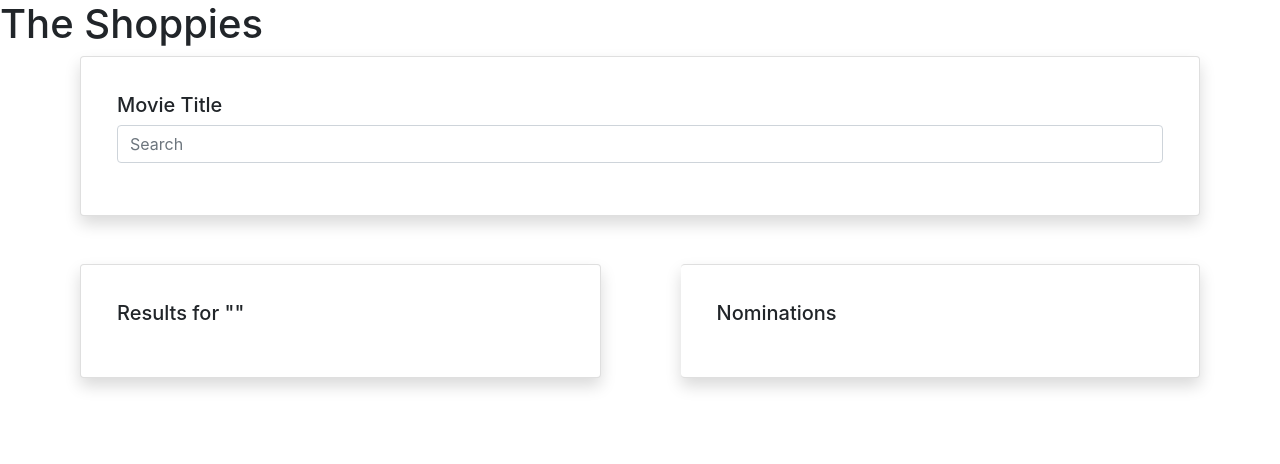
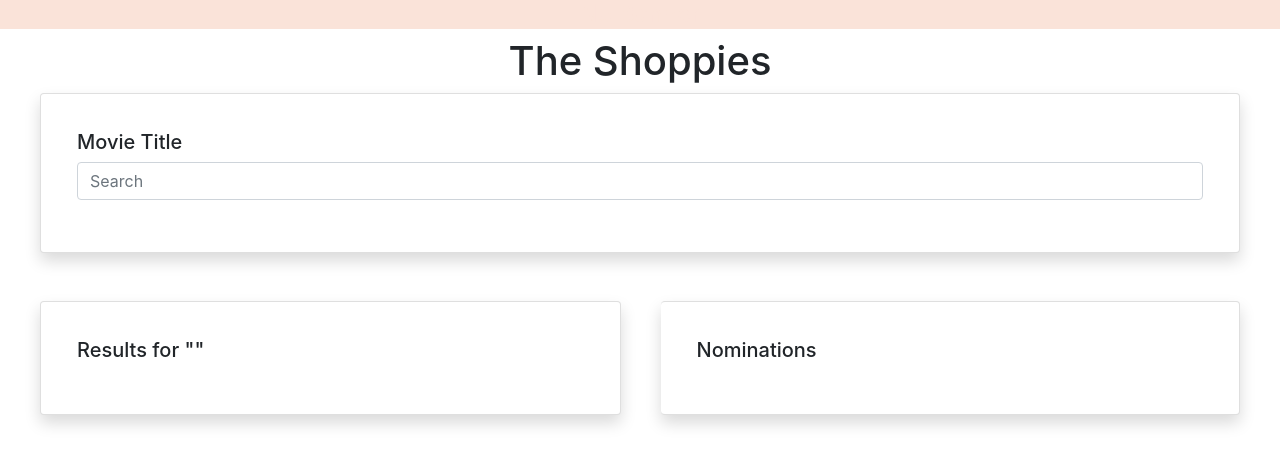
Before and after one commit to gmillare4/Shopify-Front-End-Challenge, a React (Create React App) app: page / in a window 1280 px wide. Shown: the top 464 px of the page. Built offline with nearby package versions, Linux system fonts and the light colour scheme.

Commit message:
changed background color, centered title, and added banner on 5 nominations

```diff
--- a/src/App.css
+++ b/src/App.css
@@ -1,5 +1,24 @@
 .card {
-  margin-left: 5em;
-  margin-right: 5em;
-  margin-bottom: 1em;
+  margin-left: 2.5em;
+  margin-right: 2.5em;
 }
+
+body {
+  background-color: #fae3d9;
+}
+
+.center {
+  text-align: center;
+}
+
+.noBanner {
+  background-color: #fae3d9;
+}
+
+.noBanner.text {
+  color: #fae3d9;
+}
+
+.banner {
+  background-color: #bbded6;
+}
--- a/src/App.js
+++ b/src/App.js
@@ -93,12 +93,18 @@ export default class App extends Component {
   render() {
     let banner;
     if (this.state.banner) {
-      banner = <h4>Banner</h4>;
+      banner = (
+        <h4 className="banner center">
+          You've successfully nominated 5 movies!
+        </h4>
+      );
+    } else {
+      banner = <h4 className="noBanner text center">No Banner</h4>;
     }
     return (
       <div className="App">
         {banner}
-        <h1>The Shoppies</h1>
+        <h1 className="center">The Shoppies</h1>
         <SearchBar
           search={this.search}
           searchParam={this.state.searchParam}
--- a/src/components/nominations.js
+++ b/src/components/nominations.js
@@ -8,7 +8,7 @@ import {
   CardSubtitle,
   Button,
 } from "reactstrap";
-//className="card shadow p-3 mb-5 bg-white rounded"
+
 const Nominations = (props) => {
   return (
     <Card className="card shadow p-3 mb-5 bg-white rounded">
--- a/src/components/searchresults.js
+++ b/src/components/searchresults.js
@@ -8,7 +8,7 @@ import {
   CardSubtitle,
   Button,
 } from "reactstrap";
-//className="card shadow p-3 mb-5 bg-white rounded"
+
 const SearchResults = (props) => {
   return (
     <Card className="card shadow p-3 mb-5 bg-white rounded">
```
Also changed, not shown: 1 other file (tests, documents, lock files or other folders).
